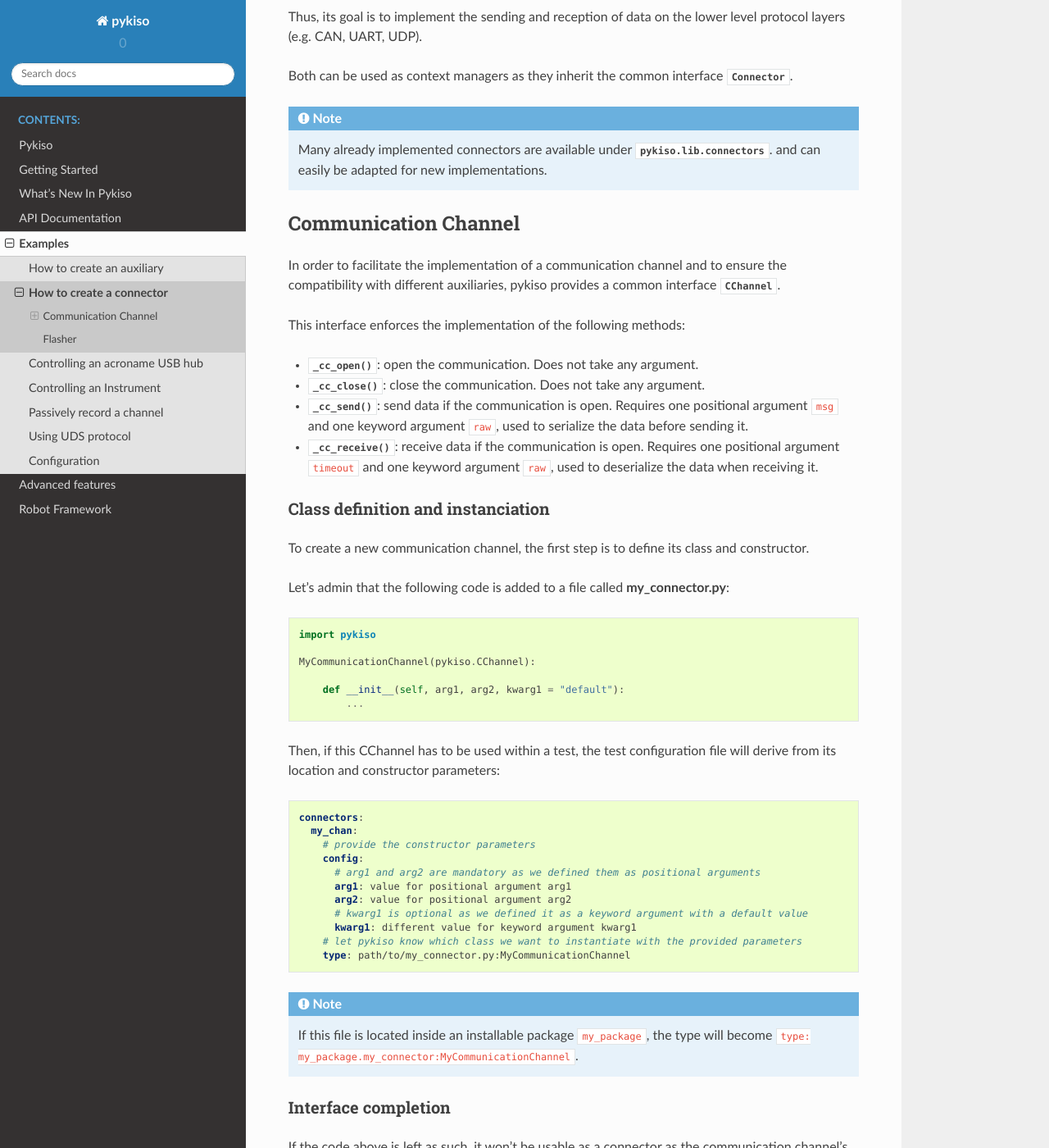
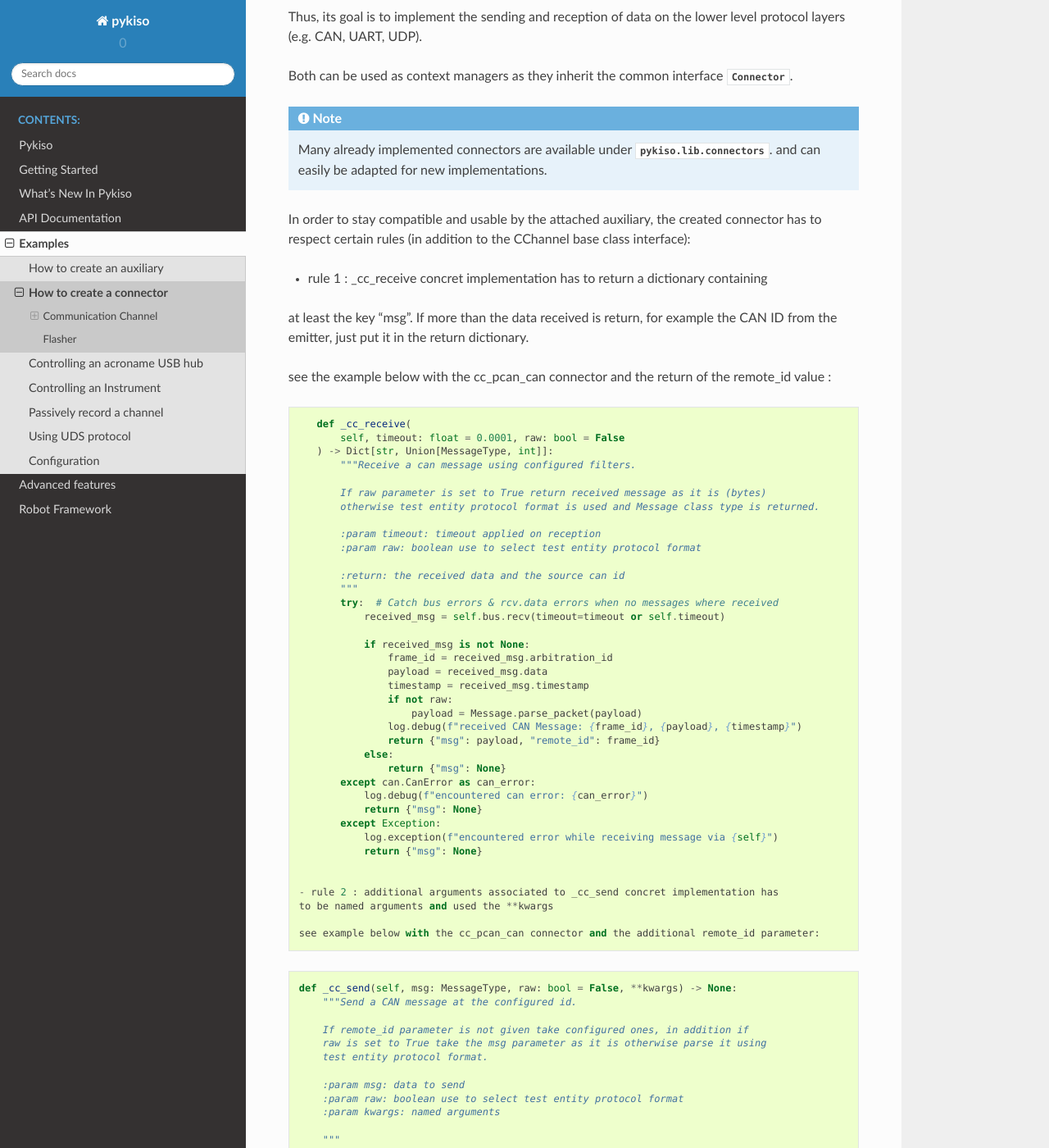
Before and after one commit to eclipse/kiso-testing, a Sphinx documentation site: the page built from docs/examples/how_to_connector.rst, in a window 1280 px wide and 1400 px high, scrolled down 295 px. Shown: the whole window at 82% size. Built offline with Sphinx 7.4.7 and the Read the Docs theme 2.0.0, drawn with Linux system fonts in a browser that asks for light colours; some of the changed text lies outside the part shown.

Commit message:
refactor: change connectors return type to ensure proxy auxiliary agnostic design
test: adapt the whole tests folder to connectors brand new return type

```diff
--- a/docs/examples/how_to_connector.rst
+++ b/docs/examples/how_to_connector.rst
@@ -19,6 +19,77 @@ Both can be used as context managers as they inherit the common interface
 .. note::
   Many already implemented connectors are available under :py:mod:`pykiso.lib.connectors`.
   and can easily be adapted for new implementations.
+
+In order to stay compatible and usable by the attached auxiliary, the created connector
+has to respect certain rules (in addition to the CChannel base class interface):
+
+- rule 1 : _cc_receive concret implementation has to return a dictionary containing
+at least the key "msg". If more than the data received is return, for example the CAN ID
+from the emitter, just put it in the return dictionary.
+
+see the example below with the cc_pcan_can connector and the return of the remote_id value :
+
+.. code:: python
+
+    def _cc_receive(
+        self, timeout: float = 0.0001, raw: bool = False
+    ) -> Dict[str, Union[MessageType, int]]:
+        """Receive a can message using configured filters.
+
+        If raw parameter is set to True return received message as it is (bytes)
+        otherwise test entity protocol format is used and Message class type is returned.
+
+        :param timeout: timeout applied on reception
+        :param raw: boolean use to select test entity protocol format
+
+        :return: the received data and the source can id
+        """
+        try:  # Catch bus errors & rcv.data errors when no messages where received
+            received_msg = self.bus.recv(timeout=timeout or self.timeout)
+
+            if received_msg is not None:
+                frame_id = received_msg.arbitration_id
+                payload = received_msg.data
+                timestamp = received_msg.timestamp
+                if not raw:
+                    payload = Message.parse_packet(payload)
+                log.debug(f"received CAN Message: {frame_id}, {payload}, {timestamp}")
+                return {"msg": payload, "remote_id": frame_id}
+            else:
+                return {"msg": None}
+        except can.CanError as can_error:
+            log.debug(f"encountered can error: {can_error}")
+            return {"msg": None}
+        except Exception:
+            log.exception(f"encountered error while receiving message via {self}")
+            return {"msg": None}
+
+
+ - rule 2 : additional arguments associated to _cc_send concret implementation has
+ to be named arguments and used the **kwargs
+
+ see example below with the cc_pcan_can connector and the additional remote_id parameter:
+
+.. code:: python
+
+    def _cc_send(self, msg: MessageType, raw: bool = False, **kwargs) -> None:
+        """Send a CAN message at the configured id.
+
+        If remote_id parameter is not given take configured ones, in addition if
+        raw is set to True take the msg parameter as it is otherwise parse it using
+        test entity protocol format.
+
+        :param msg: data to send
+        :param raw: boolean use to select test entity protocol format
+        :param kwargs: named arguments
+
+        """
+        _data = msg
+        remote_id = kwargs.get("remote_id")
+
+        if remote_id is None:
+            remote_id = self.remote_id
+
 
 Communication Channel
 ~~~~~~~~~~~~~~~~~~~~~
```
Also changed, not shown: CHANGELOG.md (line endings or trailing spaces), 3 other files.
